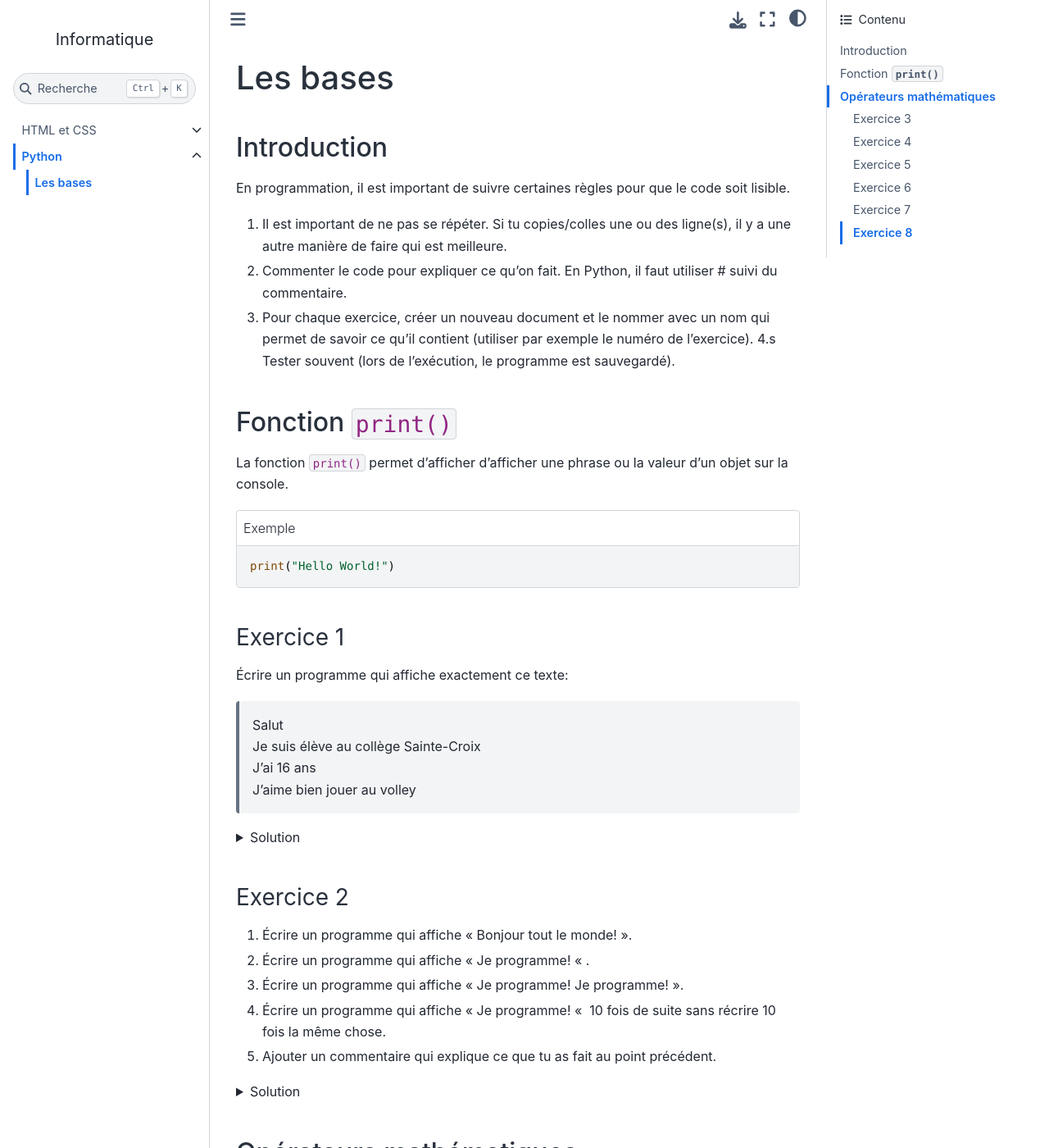
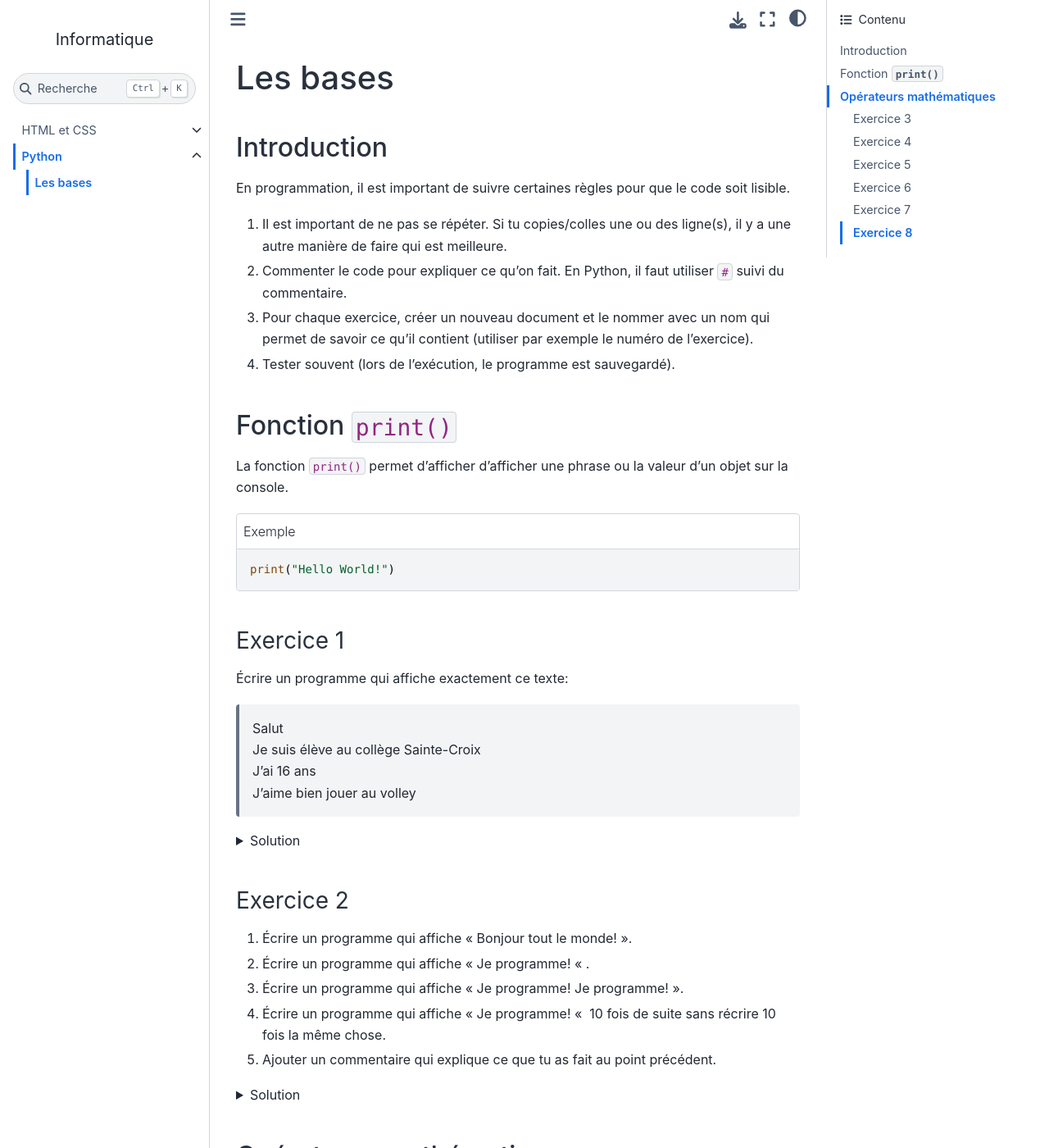
Before and after one commit to t-doc-org/informatique, a Sphinx documentation site: the page built from docs/python/bases.md, in a window 1280 px wide and 1400 px high. Shown: the whole window at 82% size. Built offline with Sphinx 7.4.7 and the Sphinx Book theme 1.1.4, drawn with Linux system fonts in a browser that asks for light colours; some of the changed text lies outside the part shown.

Commit message:
Changement du lien pour les vidéos et adaptation de la longueur des lignes de codes.

````diff
--- a/docs/python/bases.md
+++ b/docs/python/bases.md
@@ -13,15 +13,21 @@
 
 ## Introduction
 
-En programmation, il est important de suivre certaines règles pour que le code soit lisible.
-1. Il est important de ne pas se répéter. Si tu copies/colles une ou des ligne(s), il y a une autre manière de faire qui est meilleure.
-2. Commenter le code pour expliquer ce qu'on fait. En Python, il faut utiliser \# suivi du commentaire.
-3. Pour chaque exercice, créer un nouveau document et le nommer avec un nom qui permet de savoir ce qu'il contient (utiliser par exemple le numéro de l'exercice).
-4.s Tester souvent (lors de l'exécution, le programme est sauvegardé).
+En programmation, il est important de suivre certaines règles pour que le code
+soit lisible.
+1. Il est important de ne pas se répéter. Si tu copies/colles une ou des
+ligne(s), il y a une autre manière de faire qui est meilleure.
+2. Commenter le code pour expliquer ce qu'on fait. En Python, il faut utiliser
+`#` suivi du commentaire.
+3. Pour chaque exercice, créer un nouveau document et le nommer avec un nom qui
+permet de savoir ce qu'il contient (utiliser par exemple le numéro de
+l'exercice).
+4. Tester souvent (lors de l'exécution, le programme est sauvegardé).
 
 ## Fonction `print()`
 
-La fonction `print()` permet d'afficher d'afficher une phrase ou la valeur d'un objet sur la console.
+La fonction `print()` permet d'afficher d'afficher une phrase ou la valeur d'un
+objet sur la console.
 
 ```{code-block} python
 :caption: Exemple
@@ -58,7 +67,8 @@
 1. Écrire un programme qui affiche "Bonjour tout le monde!".
 2. Écrire un programme qui affiche "Je programme! ".
 3. Écrire un programme qui affiche "Je programme! Je programme!".
-4. Écrire un programme qui affiche "Je programme! " 10 fois de suite sans récrire 10 fois la même chose.
+4. Écrire un programme qui affiche "Je programme! " 10 fois de suite sans
+récrire 10 fois la même chose.
 5. Ajouter un commentaire qui explique ce que tu as fait au point précédent.
 
 <details>
@@ -78,11 +88,12 @@
 
 ## Opérateurs mathématiques
 
-Les opérateurs mathématiques permettent de faire des calculs simples avec les nombres.
+Les opérateurs mathématiques permettent de faire des calculs simples avec les
+nombres.
 
 | Opérateur | Nom | Exemple | Résultat |
 | :-------: | :-: | :-----: | :------: |
-| + | Addition | 3+4 | - 7 |
+| + | Addition | 3+4 | 7 |
 | - | Soustraction | 9-12 | -3 |
 | * | Mutliplication | 5*6| 30 |
 | / | Division | 11/2 | 5.5 |
@@ -93,10 +104,13 @@
 ### Exercice 3
 
 1. Effectuer mentalement les 7 opérations ci-dessus avec les nombres 13 et 2.
-2. Écrire un programme qui permet d'effectuer les 7 opérations ci-dessus avec 13 et 2 et d'afficher le résulat. Les résultats sont-ils les mêmes qu'au point précédent?
+2. Écrire un programme qui permet d'effectuer les 7 opérations ci-dessus avec 13
+et 2 et d'afficher le résulat. Les résultats sont-ils les mêmes qu'au point
+précédent?
 3. Faire de même avec 10 et 3.
 4. Faire de même avec 8 et 5.
-5. Que faut-il utiliser pour éviter de modifier chaque ligne? Noter la réponse par un commentaire dans le code.
+5. Que faut-il utiliser pour éviter de modifier chaque ligne? Noter la réponse
+par un commentaire dans le code.
 
 <details>
 <summary>Solution</summary>
@@ -112,7 +126,8 @@
 print(13 // 2)
 print(13 % 2)
 
-# Pour éviter de devoir changer les valeurs à toutes les lignes, il faut utiliser des variables.
+# Pour éviter de devoir changer les valeurs à toutes les lignes, il faut
+# utiliser des variables.
 a = 13
 b = 2
 print(a + b)
@@ -216,11 +239,14 @@
 
 ### Exercice 6
 
-Écrire un programme qui demande à l'utilisateur son nom, son prénom et où il habite. Le programme affichera:
+Écrire un programme qui demande à l'utilisateur son nom, son prénom et où il
+habite. Le programme affichera:
+
 > Quel est ton nom?\
 > Quel est ton prénom?\
 > Où habites-tu?\
-> Bonjour {afficher le prénom} {afficher le nom}, heureux de faire ta connaissance.\
+> Bonjour {afficher le prénom} {afficher le nom}, heureux de faire ta
+connaissance.\
 > Je vois que tu habites à {afficher le lieu}.
 
 <details>
@@ -240,8 +266,12 @@
 
 ### Exercice 7
 
-Écrire un programme qui demande à l'utilisateur l'année actuelle, ainsi que l'âge qu'il avait le 31 décembre dernier et qui calcule l'année de naissance de l'utilisateur.\
+Écrire un programme qui demande à l'utilisateur l'année actuelle, ainsi que
+l'âge qu'il avait le 31 décembre dernier et qui calcule l'année de naissance de
+l'utilisateur.
+
 Le programme affichera:
+
 > Quel âge avais-tu au 31 décembre?\
 > En quelle année sommes-nous?\
 > Tu es né en {afficher l'année de naissance}.
````
Also changed, not shown: other parts of docs/python/bases.md (+18 -7 lines), docs/html-css/html.md (+68 -26 lines), docs/html-css/introduction.md (+42 -11 lines).
